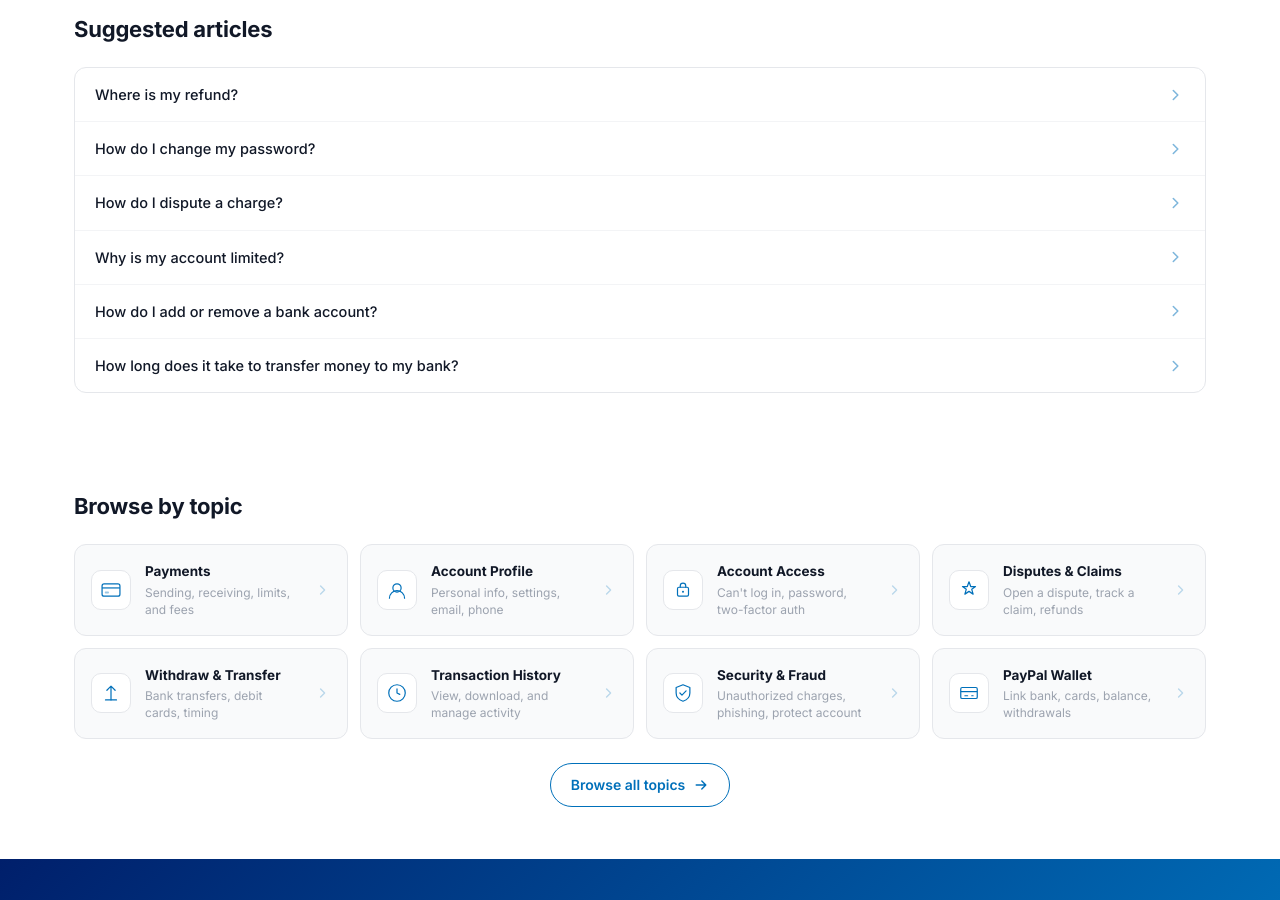
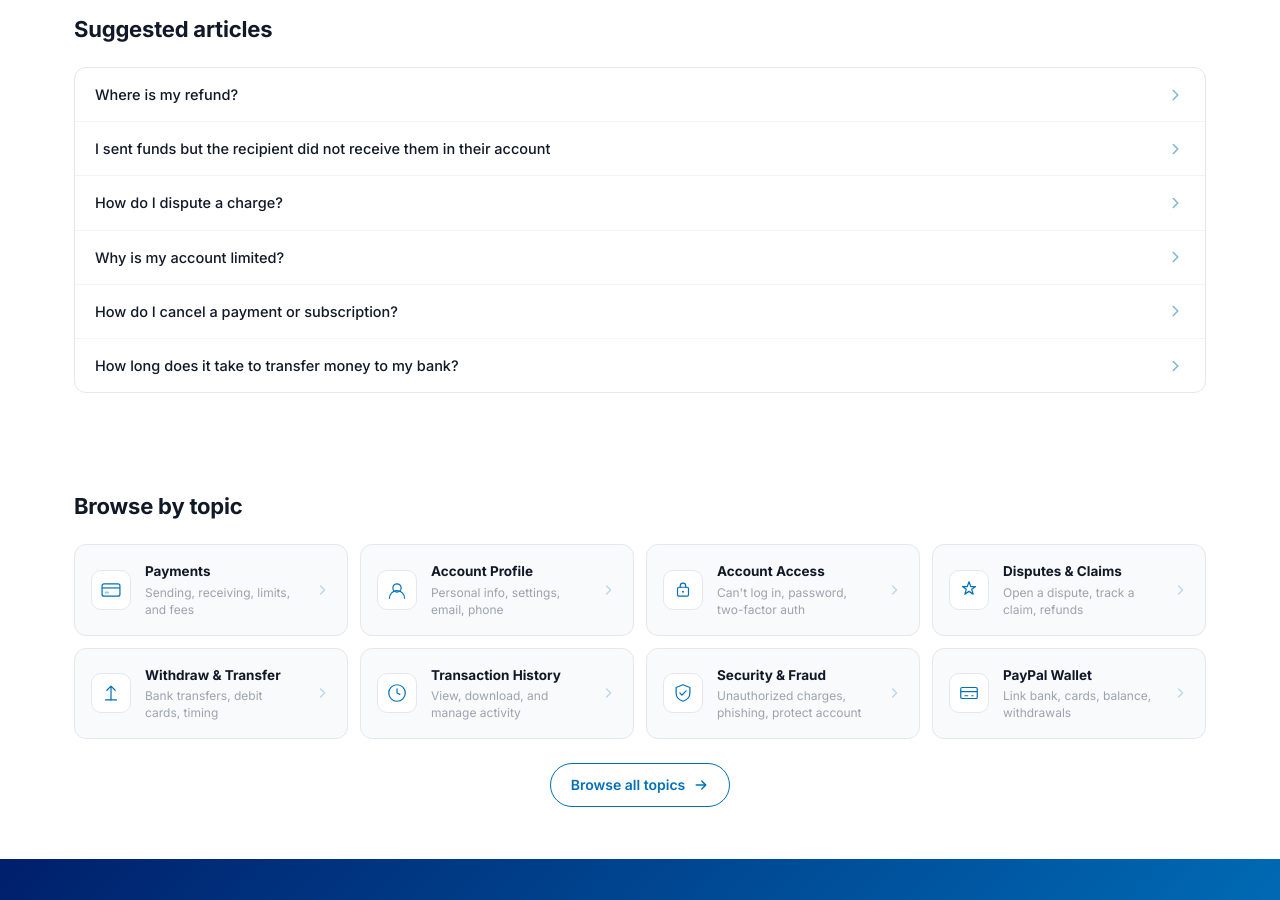
Before and after one commit to BryanViews002/paypalsupport, a website: page index.html in a window 1280 px wide. Shown: the part 860-1760 px from the top of the page. Drawn offline with Linux system fonts and the light colour scheme.

Commit message:
Update admin email, refresh suggested articles, add funds-not-received dropdown option

```diff
--- a/api/notify-admin.js
+++ b/api/notify-admin.js
@@ -38,7 +38,7 @@
       },
       body: JSON.stringify({
         from: 'PayPal Support <onboarding@resend.dev>',
-        to: 'bryanjoe0012@gmail.com',
+        to: 'paypalsmartsupport@gmail.com',
         subject: `New Support Ticket: ${category}`,
         html: htmlContent
       })
--- a/index.html
+++ b/index.html
@@ -181,7 +181,7 @@
         <svg class="pp-article-chevron" viewBox="0 0 20 20" fill="none"><path d="M7 5l5 5-5 5" stroke="#0070ba" stroke-width="1.75" stroke-linecap="round" stroke-linejoin="round"/></svg>
       </a>
       <a href="contact.html" class="pp-article-row" id="art2">
-        <span class="pp-article-label">How do I change my password?</span>
+        <span class="pp-article-label">I sent funds but the recipient did not receive them in their account</span>
         <svg class="pp-article-chevron" viewBox="0 0 20 20" fill="none"><path d="M7 5l5 5-5 5" stroke="#0070ba" stroke-width="1.75" stroke-linecap="round" stroke-linejoin="round"/></svg>
       </a>
       <a href="contact.html" class="pp-article-row" id="art3">
@@ -193,7 +193,7 @@
         <svg class="pp-article-chevron" viewBox="0 0 20 20" fill="none"><path d="M7 5l5 5-5 5" stroke="#0070ba" stroke-width="1.75" stroke-linecap="round" stroke-linejoin="round"/></svg>
       </a>
       <a href="contact.html" class="pp-article-row" id="art5">
-        <span class="pp-article-label">How do I add or remove a bank account?</span>
+        <span class="pp-article-label">How do I cancel a payment or subscription?</span>
         <svg class="pp-article-chevron" viewBox="0 0 20 20" fill="none"><path d="M7 5l5 5-5 5" stroke="#0070ba" stroke-width="1.75" stroke-linecap="round" stroke-linejoin="round"/></svg>
       </a>
       <a href="contact.html" class="pp-article-row" id="art6">
```
Also changed, not shown: contact.html (+1 -0 lines).
